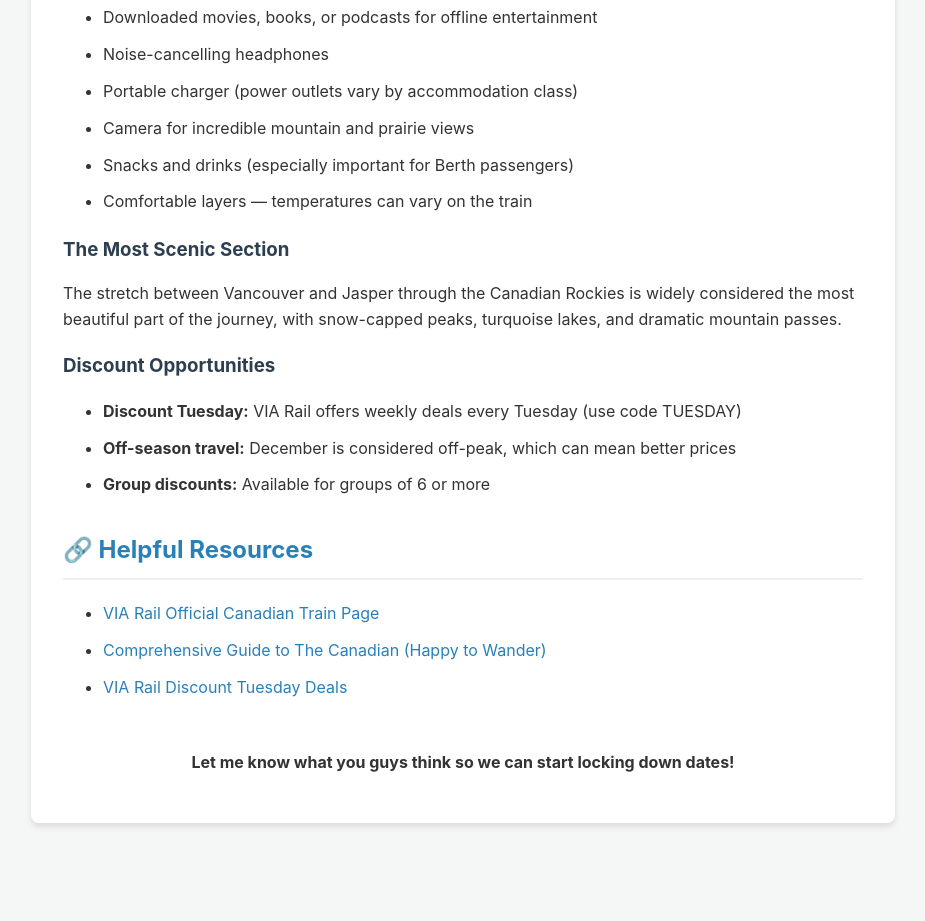
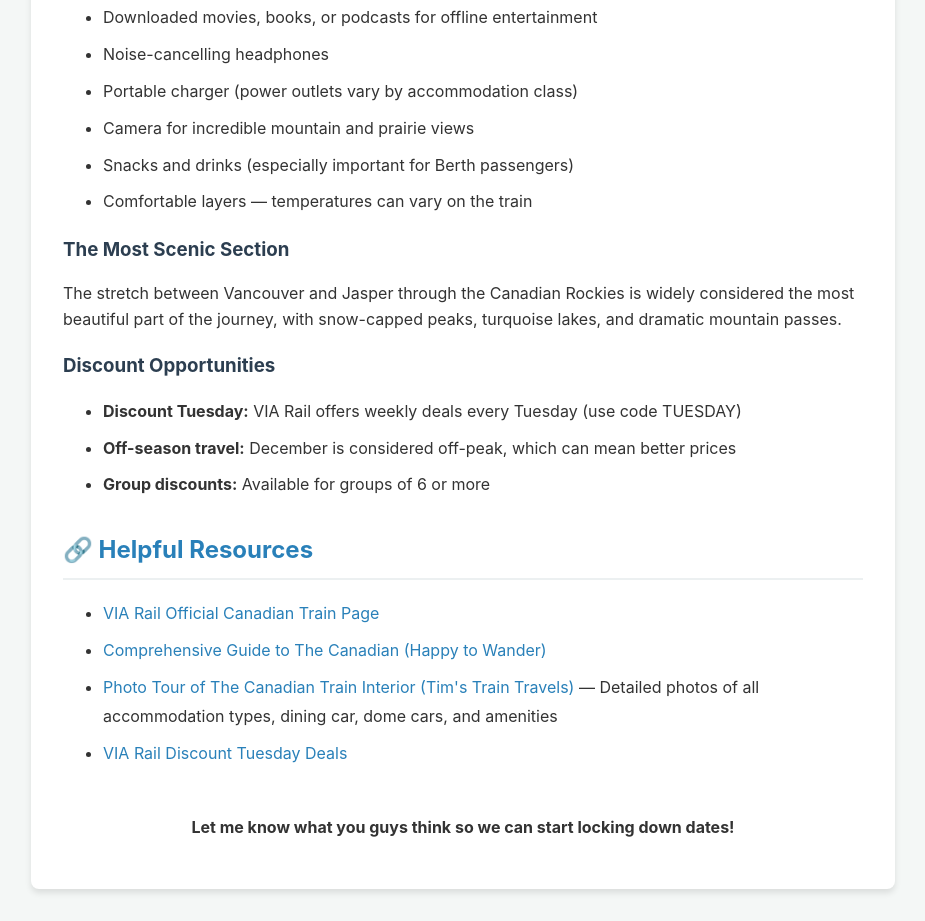
Before and after one commit to Mezzyface/canada_train, a plain HTML site: page index.html in a window 1280 px wide. Shown: the part 3792-4713 px from the top of the page, without its empty margins (177-1102 px from the left). Before the commit the page ends 4647 px from the top, so only its background shows below. Drawn offline with Linux system fonts and the light colour scheme.

Commit message:
Add photo tour resource with detailed train interior images

```diff
--- a/index.html
+++ b/index.html
@@ -390,6 +390,7 @@
     <ul>
         <li><a href="https://www.viarail.ca/en/explore-our-destinations/trains/rockies-and-pacific/toronto-vancouver-canadian" target="_blank">VIA Rail Official Canadian Train Page</a></li>
         <li><a href="https://happytowander.com/via-rail-canadian-train/" target="_blank">Comprehensive Guide to The Canadian (Happy to Wander)</a></li>
+        <li><a href="https://timstraintravels.blogspot.com/2017/08/the-canadian-on-board-tour.html" target="_blank">Photo Tour of The Canadian Train Interior (Tim's Train Travels)</a> — Detailed photos of all accommodation types, dining car, dome cars, and amenities</li>
         <li><a href="https://www.viarail.ca/en/fares-and-packages/discount-tuesday" target="_blank">VIA Rail Discount Tuesday Deals</a></li>
     </ul>
 
```
